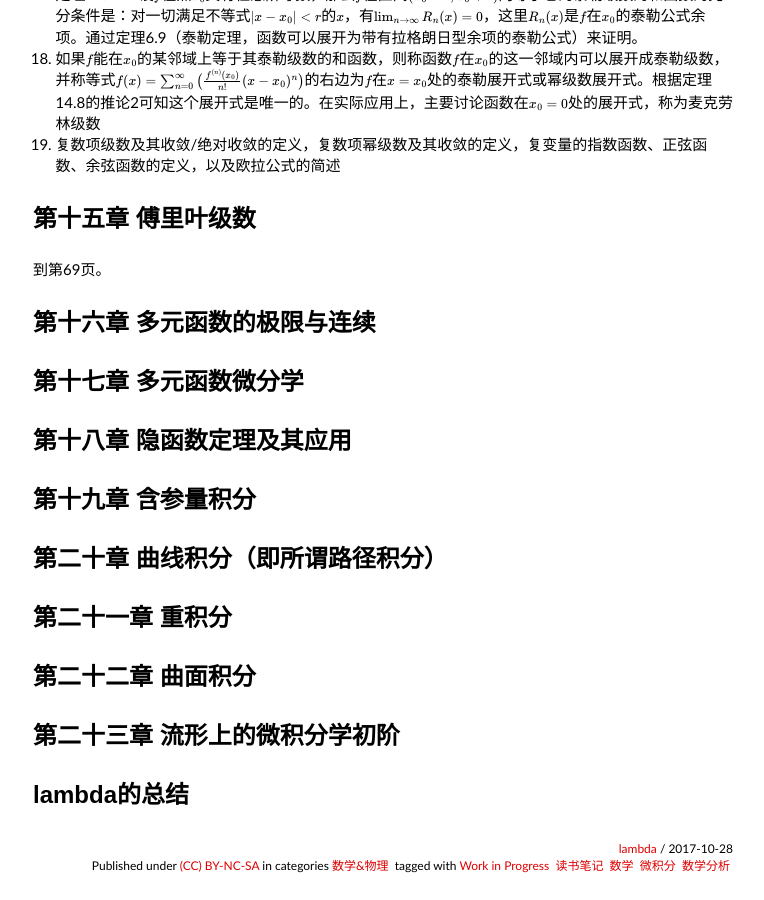
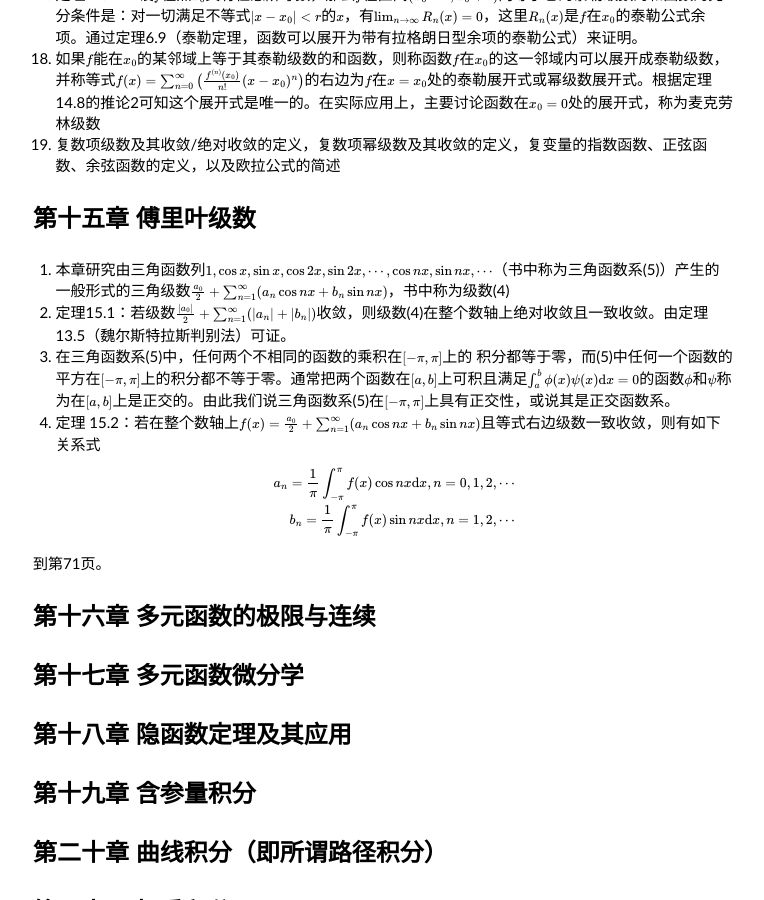
Before and after one commit to lam8da/lam8da.github.io, a Jekyll site: the page built from _posts/2017-10-28-mathematical-analysis-by-east-china-normal-university-notes2.md, in a window 1280 px wide and 900 px high, scrolled down 3663 px. Shown: the whole window, without its empty margins (257-1021 px from the left). Built offline with Jekyll 4.4.1, drawn with Linux system fonts in a browser that asks for light colours; nearby versions of some CDN libraries; formulas are drawn with MathJax 3; comment, search, counter and statistics services are not loaded.

Commit message:
Add something of chapter15

```diff
--- a/_posts/2017-10-28-mathematical-analysis-by-east-china-normal-university-notes2.md
+++ b/_posts/2017-10-28-mathematical-analysis-by-east-china-normal-university-notes2.md
@@ -116,8 +116,19 @@ tags:
 
 # 第十五章 傅里叶级数
 
+1. 本章研究由三角函数列$$1,\cos x,\sin x,\cos 2x, \sin 2x,\cdots,\cos nx,\sin nx,\cdots$$（书中称为三角函数系(5)）产生的一般形式的三角级数$$\frac{a_0}{2}+\sum_{n=1}^{\infty}(a_n\cos nx+b_n\sin nx)$$，书中称为级数(4)
+1. 定理15.1：若级数$$\frac{\vert a_0\vert}{2}+\sum_{n=1}^{\infty}(\vert a_n\vert+\vert b_n\vert)$$收敛，则级数(4)在整个数轴上绝对收敛且一致收敛。由定理13.5（魏尔斯特拉斯判别法）可证。
+1. 在三角函数系(5)中，任何两个不相同的函数的乘积在$$[-\pi,\pi]$$上的 积分都等于零，而(5)中任何一个函数的平方在$$[-\pi,\pi]$$上的积分都不等于零。通常把两个函数在$$[a,b]$$上可积且满足$$\int_a^b \phi(x)\psi(x)\mathrm{d}x=0$$的函数$$\phi$$和$$\psi$$称为在$$[a,b]$$上是正交的。由此我们说三角函数系(5)在$$[-\pi,\pi]$$上具有正交性，或说其是正交函数系。
+1. 定理 15.2：若在整个数轴上$$f(x)=\frac{a_0}{2}+\sum_{n=1}^{\infty}(a_n\cos nx+b_n\sin nx)$$且等式右边级数一致收敛，则有如下关系式
 
-到第69页。
+   $$
+   \begin{align}
+   a_n=\frac{1}{\pi}\int_{-\pi}^{\pi}f(x)\cos nx\mathrm{d}x,n=0,1,2,\cdots\\
+   b_n=\frac{1}{\pi}\int_{-\pi}^{\pi}f(x)\sin nx\mathrm{d}x,n=1,2,\cdots\\
+   \end{align}
+   $$
+
+到第71页。
 
 
 # 第十六章 多元函数的极限与连续
```
